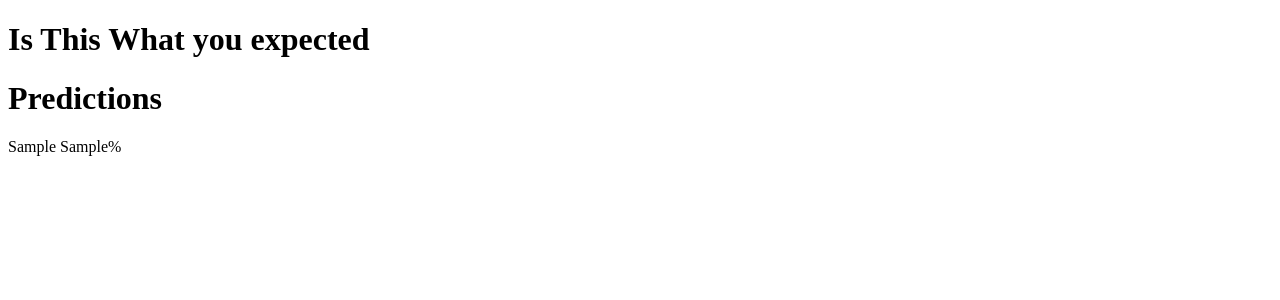
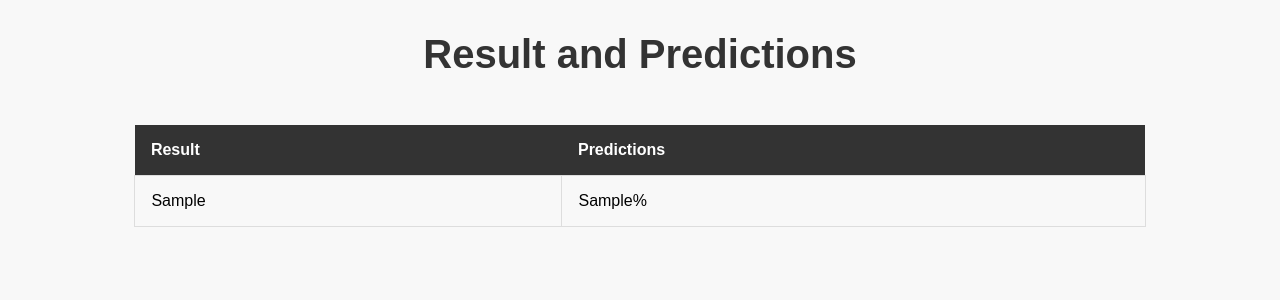
Before and after one commit to Aryank1310/OBJECT-PREDICTION, a Django app: template image/template/end.html in a window 1280 px wide. Shown: the top 300 px of the page. Run offline with Django 4.2, Linux system fonts and the light colour scheme; the template is opened without the code that fills it: most values are stand-ins (such as "Sample title", 1, 10 or a date in 2020); parts of the project's set-up code (start-up, migrations or seed data) failed here and were passed over.

Commit message:
Add files via upload

```diff
--- a/image/template/end.html
+++ b/image/template/end.html
@@ -2,16 +2,28 @@
 <html>
 <head>
   <title>Result</title>
+  <meta charset="UTF-8">
+  <meta name="viewport" content="width=device-width, initial-scale=1.0">
 </head>
-<body>
-
-  <h1>Is This What you expected</h1>
-  <h1>Predictions</h1>
-
-{% for r,p in res %}
-  {{r}} {{p}}%<br/>
-{% endfor %}
-
-
+<body style="font-family: Arial, sans-serif; background-color: #f8f8f8;">
+  <center>
+    <h1 style="font-size: 2.5rem; color: #333; margin-top: 2rem;">Result and Predictions</h1>
+    <table style="border-collapse: collapse; margin: 0 auto; margin-top: 3rem; width: 80%;">
+        <thead>
+          <tr>
+            <th style="background-color: #333; color: #fff; font-weight: bold; padding: 1rem; text-align: left;">Result</th>
+            <th style="background-color: #333; color: #fff; font-weight: bold; padding: 1rem; text-align: left;">Predictions</th>
+          </tr>
+        </thead>
+        <tbody>
+          {% for r,p in res %}
+            <tr>
+              <td style="border: 1px solid #ddd; padding: 1rem; text-align: left;">{{r}}</td>
+              <td style="border: 1px solid #ddd; padding: 1rem; text-align: left;">{{p}}%</td>
+            </tr>
+          {% endfor %}
+        </tbody>
+      </table>
+    </center>
 </body>
 </html>
```
